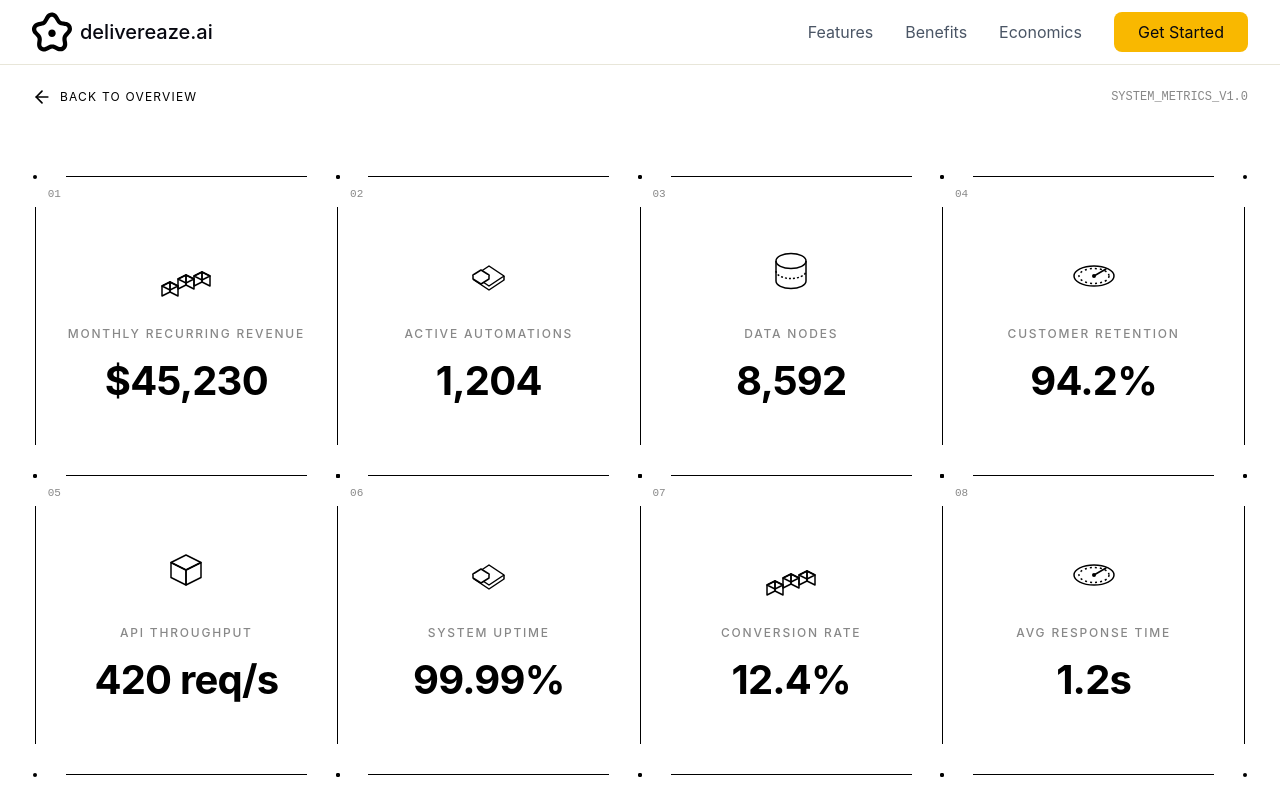
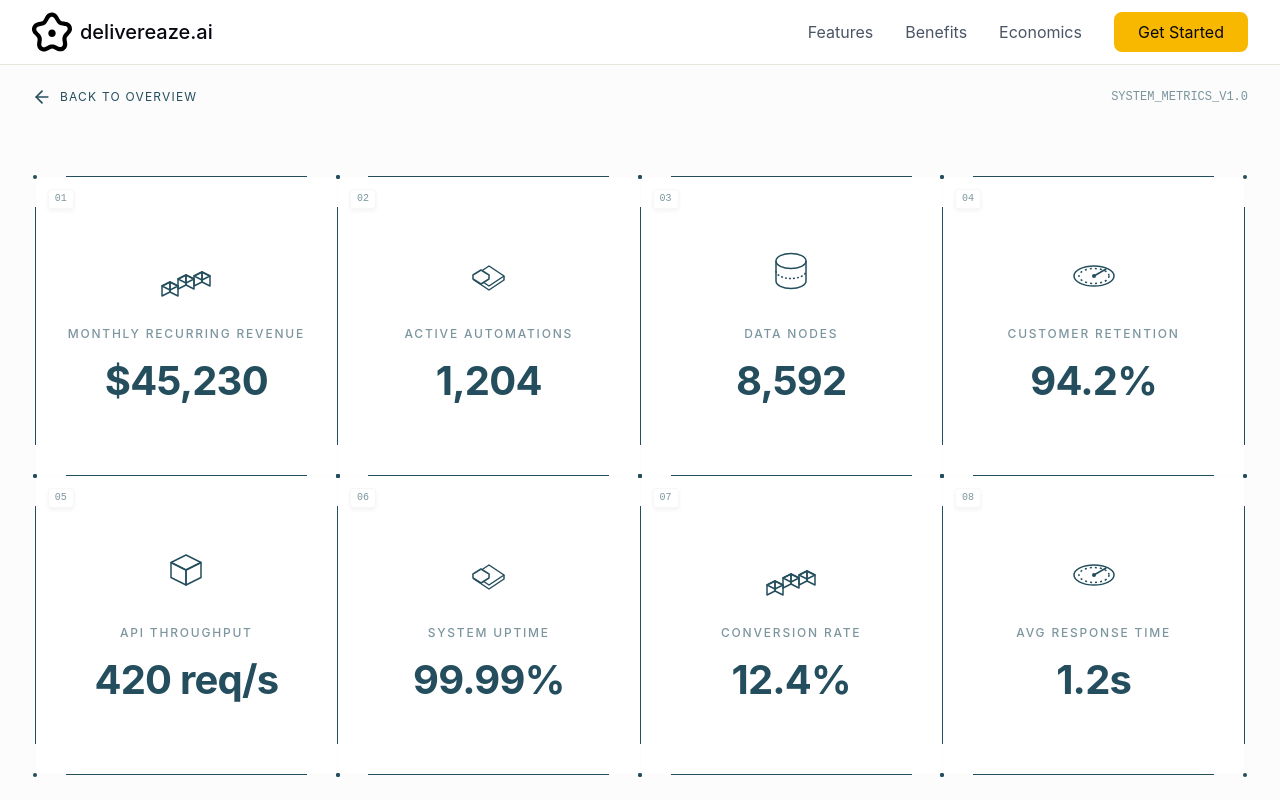
Before and after one commit to soloiaros/delivereaze, a React (Vite) app: page /stats in a window 1280 px wide. Shown: the top 800 px of the page. Built offline with nearby package versions, Linux system fonts and the light colour scheme.

Commit message:
style: make the stats page consistent with website

```diff
--- a/src/components/DetailedStats.scss
+++ b/src/components/DetailedStats.scss
@@ -1,9 +1,9 @@
 :root {
-  --stats-bg: #ffffff;
-  --stats-color: #000000;
-  --stats-color-muted: #888888;
-  --stats-border-color: #000000;
-  --stats-hover-bg: #fafafa;
+  --stats-bg: #fcfcfc;
+  --stats-color: var(--color-primary);
+  --stats-color-muted: rgba(36, 78, 93, 0.6);
+  --stats-border-color: var(--color-primary);
+  --stats-hover-bg: #f5f5f5;
   --stats-grid-gap: 1px;
   --stats-card-padding: 4rem 2rem;
   --stats-graphic-size: 60px;
@@ -61,7 +61,7 @@
 
   .stat-card {
     position: relative;
-    background-color: var(--stats-bg);
+    background-color: #ffffff;
     display: flex;
     justify-content: center;
     align-items: center;
@@ -102,10 +102,16 @@
       position: absolute;
       top: 12px;
       left: 12px;
-      font-size: 11px;
+      font-size: 10px;
       font-family: 'Roboto Mono', monospace;
       color: var(--stats-color-muted);
       line-height: 1;
+      background-color: #ffffff;
+      padding: 4px 6px;
+      border-radius: 4px;
+      box-shadow: 0 2px 4px rgba(0, 0, 0, 0.05);
+      border: 1px solid rgba(0, 0, 0, 0.03);
+      z-index: 10;
     }
 
     .card-inner {
```
